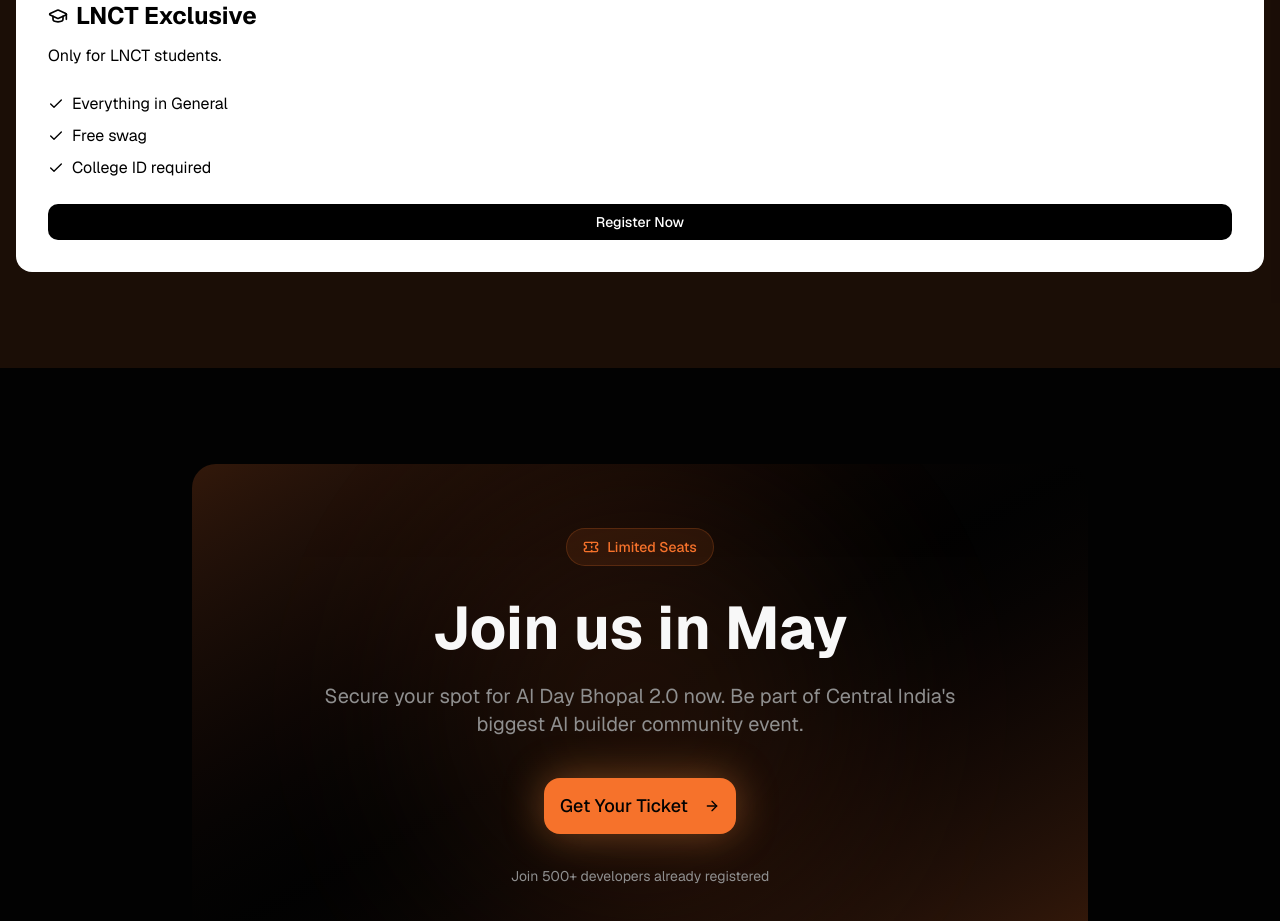
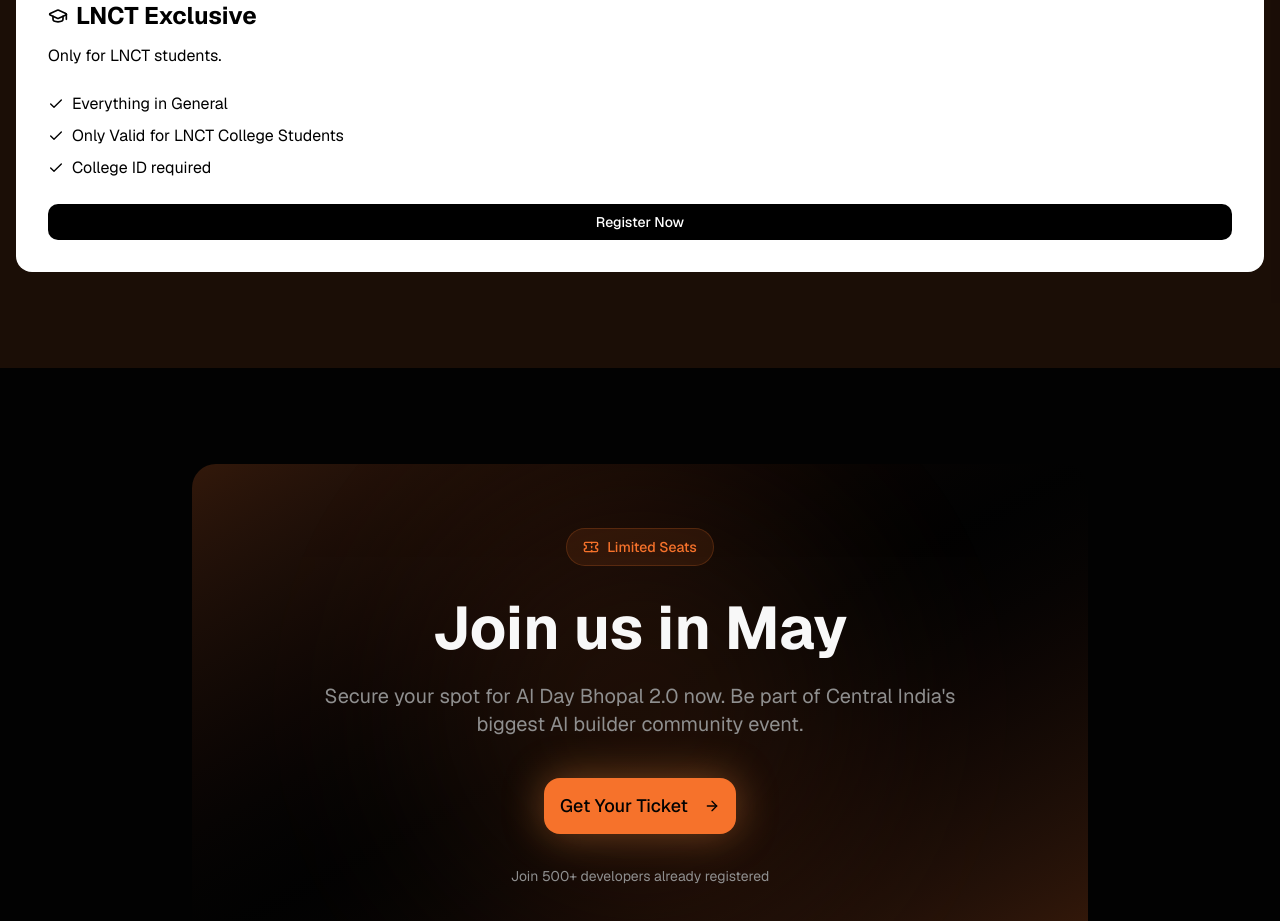
Before and after one commit to rishabhgupta-1/v0-ai-day-bhopal-2-0-website, a Next.js app: page / in a window 1280 px wide. Shown: the part 5540-6461 px from the top of the page. Built offline with nearby package versions, Linux system fonts and the light colour scheme.

Commit message:
feat: update special ticket feature description for LNCT students
Co-authored-by: Rishav kumar <101870417+CodeWithRishav@users.noreply.github.com>

```diff
--- a/components/tickets-section.tsx
+++ b/components/tickets-section.tsx
@@ -90,7 +90,7 @@ const specialTickets = [
     description: "Only for LNCT students.",
     features: [
       "Everything in General",
-      "Free swag",
+      "Only Valid for LNCT College Students",
       "College ID required",
     ],
     cta: "Register Now",
@@ -107,8 +107,8 @@ export function TicketsSection() {
   const Card = ({ ticket }: any) => (
     <div
       className={`rounded-2xl p-6 flex flex-col h-full ${ticket.variant === "early"
-          ? "bg-black text-white"
-          : "bg-primary text-primary-foreground"
+        ? "bg-black text-white"
+        : "bg-primary text-primary-foreground"
         }`}
     >
       {ticket.popular && (
```
